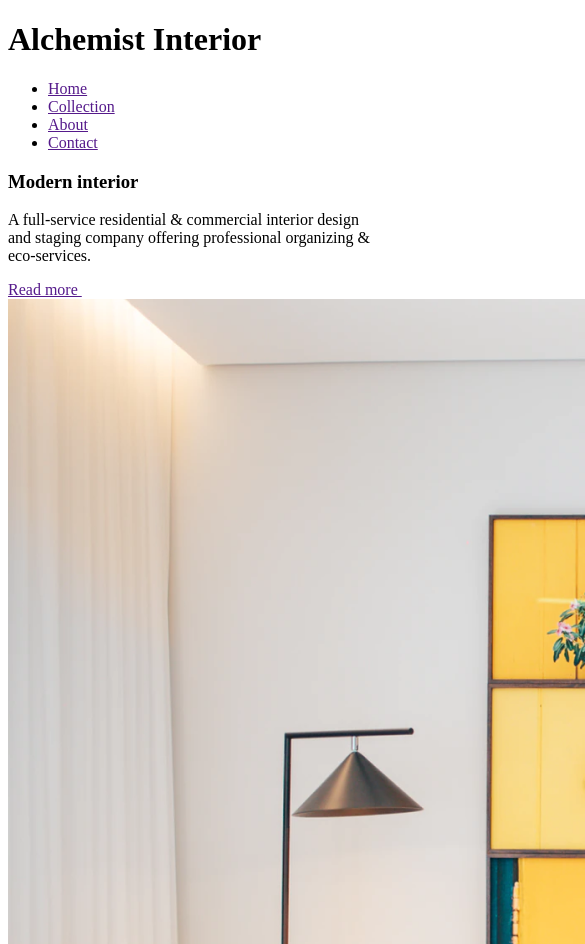
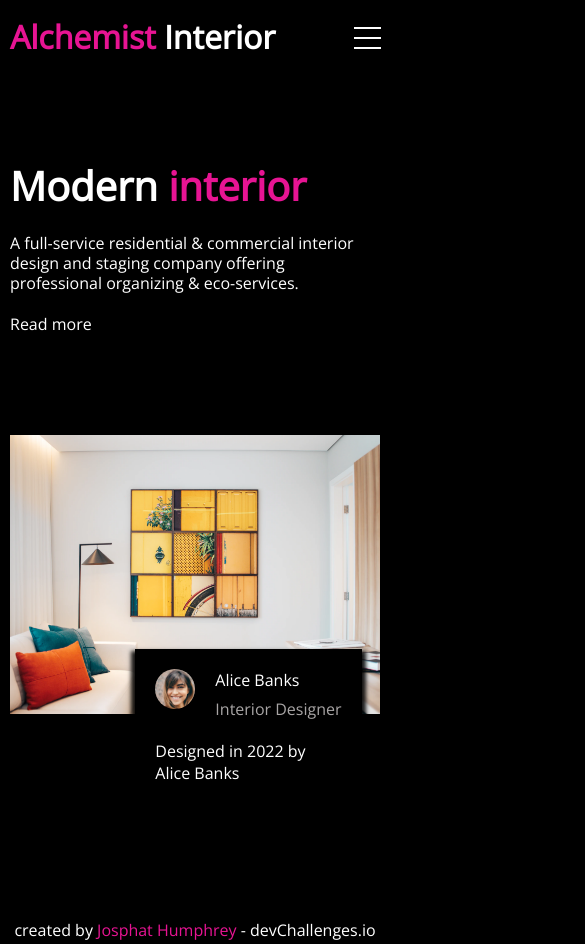
Before and after one commit to josphatotieno/Interior-Consultant-Challenge, a plain HTML site: page index.html in a window 390 px wide. Shown: the top 944 px of the page, 585 px wide, since content can reach past the window. Drawn offline with nearby package versions, Linux system fonts and the light colour scheme; some icons are missing.

Commit message:
modified files

```diff
--- a/index.html
+++ b/index.html
@@ -4,7 +4,8 @@
     <meta charset="UTF-8">
     <meta http-equiv="X-UA-Compatible" content="IE=edge">
     <meta name="viewport" content="width=device-width, initial-scale=1.0">
-    <link rel="stylesheet" href="https://cdnjs.cloudflare.com/ajax/libs/font-awesome/6.1.1/css/fontawesome.min.css" integrity="sha512-xX2rYBFJSj86W54Fyv1de80DWBq7zYLn2z0I9bIhQG+rxIF6XVJUpdGnsNHWRa6AvP89vtFupEPDP8eZAtu9qA==" crossorigin="anonymous" referrerpolicy="no-referrer" />
+    <link rel="stylesheet" href="https://cdnjs.cloudflare.com/ajax/libs/font-awesome/5.15.4/css/all.min.css" integrity="sha512-1ycn6IcaQQ40/MKBW2W4Rhis/DbILU74C1vSrLJxCq57o941Ym01SwNsOMqvEBFlcgUa6xLiPY/NS5R+E6ztJQ==" crossorigin="anonymous" referrerpolicy="no-referrer"/>
+    <link rel="stylesheet" href="menu.css">
     <link rel="stylesheet" href="style.css">
     <title>Interior Consultant Challenge</title>
 </head>
@@ -24,20 +25,57 @@
                 </ul>
             </nav>
         </div>
+
+        <div class="menu-wrapper">
+            <input type="checkbox" id="toggler">
+            <div class="hamburger"><div></div></div>
+            <div class="menu">
+                <div id="navbar-mobile">
+                    <nav>
+                        <ul>
+                            <li><a href="#">Home</a></li>
+                            <li><a href="#">About</a></li>
+                            <li><a href="#">Services</a></li>
+                            <li class="contact-me"><a href="#">Contact</a></li>
+                        </ul>
+                    </nav>
+                </div>
+            </div>
+        </div>
     </header>
 
     <section id="showcase">
         <div class="showcase-wrapper">
             <div class="showcase-info">
-                <h3>Modern interior</h3>
+                <h3>Modern <span>interior</span></h3>
                 <p>A full-service residential & commercial interior design and staging company offering professional organizing & eco-services.</p>
-                <a href="">Read more <i class="fa fa long-arrow-alt-right"></i></a>
+                <a href="">Read more <i class="fa fa-long-arrow-right"></i></a>
             </div>
 
             <div class="showcase-image">
                 <img src="photo1.png" alt="">
+
+                <div class="profile">
+                    <div class="profile-wrapper">
+                        <div class="profile-item">
+                            <img src="photo2.png" alt="">
+                            <div>
+                                <p>Alice Banks</p>
+                                <p>Interior Designer</p>
+                            </div>
+                        </div>
+                        <div class="profile-info">
+                            <p>Designed in 2022 by <br> Alice Banks</p>
+                        </div>
+
+                    </div>
+                </div>
             </div>
         </div>
     </section>
+
+    <footer>
+        <p>created by <span>Josphat Humphrey</span> - devChallenges.io</p>
+    </footer>
 </body>
 </html>
--- /dev/null
+++ b/menu.css
@@ -0,0 +1,106 @@
+.menu-wrapper {
+    position: fixed;
+    top: 0%;
+    right: 0%;
+    z-index: 1;
+}
+
+#toggler {
+    position: absolute;
+    top: 0%;
+    right: 0%;
+    width: 50px;
+    height: 50px;
+    display: flex;
+    justify-content: center;
+    align-items: center;
+    z-index: 2;
+    cursor: pointer;
+    opacity: 0;
+}
+
+.hamburger {
+    position: absolute;
+    top: 15px;
+    right: 0%;
+    width: 45px;
+    height: 45px;
+    padding: 8px;
+    display: flex;
+    justify-content: center;
+    align-items: center;
+    /* background-color: rgb(11, 11, 173); */
+    z-index: 1;
+}
+
+.hamburger > div {
+    position: relative;
+    width: 90%;
+    height: 2px;
+    background-color: #fff;
+    transition: all .5s ease-in;
+}
+
+.hamburger > div::before,
+.hamburger > div::after {
+    content:'';
+    position: absolute;
+    top: -10px;
+    width: 100%;
+    height: 2px;
+    background-color: #fff;
+}
+
+.hamburger > div::after {
+    top: 10px;
+}
+
+input:checked + .hamburger > div {
+    transform: rotate(45deg);
+}
+
+input:checked + .hamburger > div::before,
+input:checked + .hamburger > div::after {
+    top: 0;
+    transform: rotate(90deg);
+}
+
+input:checked:hover + .hamburger > div {
+    transform: rotate(225deg);
+}
+
+input:checked ~ .menu {
+    visibility: visible;
+    opacity: 1;
+}
+
+.menu {
+    position: fixed;
+    right: 0%;
+    left: 0%;
+    height: 100vh;
+    width: 100vw;
+    background-color: rgb(177, 177, 177);
+    display: flex;
+    align-items: center;
+    justify-content: center;
+    visibility: hidden;
+    opacity: 0;
+    transition: all .3s ease-in-out;
+}
+
+#navbar-mobile ul li {
+    list-style: none;
+    display: block;
+    margin-bottom: 15px;
+}
+
+#navbar-mobile ul li a {
+    color: #0c103a;
+    font-size: 20px;
+    text-decoration: none;
+}
+
+#navbar-mobile ul li a:hover {
+    color: blue;
+}
--- a/style.css
+++ b/style.css
@@ -0,0 +1,188 @@
+@import url('https://fonts.googleapis.com/css2?family=Open+Sans&display=swap');
+
+*{
+    margin: 0;
+    padding: 0%;
+    box-sizing: border-box;
+}
+
+body {
+    font-family: 'Open Sans', sans-serif;
+    background-color: black;
+    /* height: 100vh; */
+}
+
+header {
+    display:flex;
+    justify-content: space-between;
+    padding: 50px 50px 0;
+    color: #fff;
+    animation: slideRight 1.6s ease-in-out;
+}
+
+#main-header span,
+.showcase-info span,
+footer span {
+    color: #e71493;
+}
+
+#navbar li {
+    list-style: none;
+    display: inline-block;
+
+}
+
+#navbar li:not(:last-child) {
+    margin-right: 60px;
+}
+
+a {
+    text-decoration: none;
+    color: #fff;
+    transition: color .7s ease-in;
+}
+
+#navbar a:hover {
+    color: #e71493;
+}
+
+.menu-wrapper {
+    display: none;
+}
+
+/* Showcase */
+#showcase {
+    padding: 100px 50px 200px;
+}
+
+.showcase-wrapper {
+    display: flex;
+    align-items: center;
+}
+
+.showcase-info {
+    color: #fff;
+    margin-right: 150px;
+    animation: slideRight 1.6s ease-in-out;
+}
+
+.showcase-info h3 {
+    font-size: 40px;
+    margin-bottom: 20px;
+}
+
+.showcase-info p {
+    text-align: left;
+    line-height: 20px;
+    margin-bottom: 20px;
+}
+
+.showcase-info .fa {
+    color: #fff;
+}
+
+.showcase-image {
+    position: relative;
+    animation: slideLeft 1.6s ease-in-out;
+}
+
+.showcase-image {
+    max-height: 500px;
+    max-width: 800px;
+}
+
+.showcase-image img {
+    height: 100%;
+    width: 100%;
+}
+
+/* Profile */
+.profile {
+    position: absolute;
+    right: 5%;
+    bottom: -10%;
+    max-width: 400px;
+    padding: 20px;
+    background-color: black;
+    color: #fff;
+    box-shadow: 0px 6px 4px 4px rgba(0, 0, 0, .9);
+}
+
+.profile-item {
+    display: flex;
+    margin-bottom: 20px;
+}
+
+.profile-item > div > p:first-child {
+    margin-bottom: 7px;
+}
+
+.profile-item > div > p:nth-child(2) {
+    color: rgb(168, 165, 165);
+}
+
+.profile-item img {
+    height: 40px;
+    width: 40px;
+    border-radius: 50%;
+    margin-right: 20px;
+}
+
+/* Footer */
+footer {
+    color: #fff;
+    text-align: center;
+}
+
+/* Animations */
+@keyframes slideRight {
+    from {
+        transform:translateX(-100%);
+    }
+
+    to {
+        transform:translateX(0%);
+    }
+}
+
+@keyframes slideLeft {
+    from {
+        transform:translateX(100%);
+    }
+
+    to {
+        transform:translateX(0%);
+    }
+}
+
+/* Media Queries */
+@media (max-width: 500px) {
+    header {
+        padding: 15px 10px 0;
+    }
+
+    #navbar {
+        display: none;
+    }
+
+    .menu-wrapper {
+        display: block;
+    }
+
+    #showcase {
+        padding: 100px 10px 200px;
+    }
+
+    .showcase-wrapper {
+        flex-direction: column;
+    }
+
+    .showcase-info {
+        margin-right: 0;
+        margin-bottom: 100px;
+    }
+
+    .profile {
+        bottom: -30%;
+    }
+}
```
